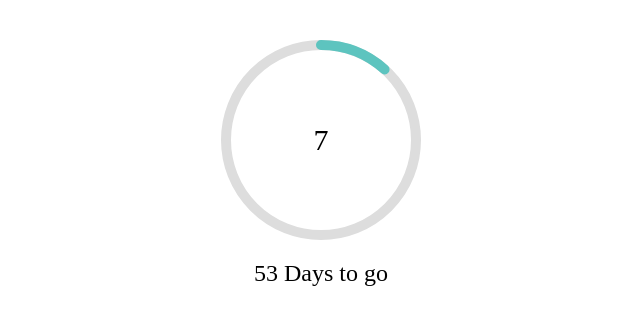
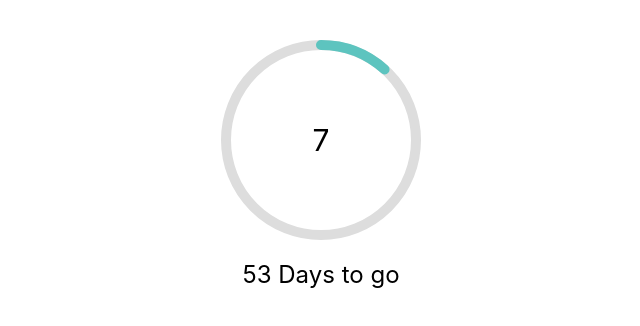
Before and after one commit to mpsingh2003/countdown, a website: page public/index.html in a window 1280 px wide. Shown: the full height of the page, 319-959 px from the left. Drawn offline with Linux system fonts and the light colour scheme.

Commit message:
add font

```diff
--- a/public/css/main.css
+++ b/public/css/main.css
@@ -1,3 +1,6 @@
+body{
+	    font-family: -apple-system,system-ui,BlinkMacSystemFont,"Segoe UI",Roboto,"Helvetica Neue",Arial,sans-serif;
+}
 .chart{
 	width: 200px;
 	height: 200px;
```
